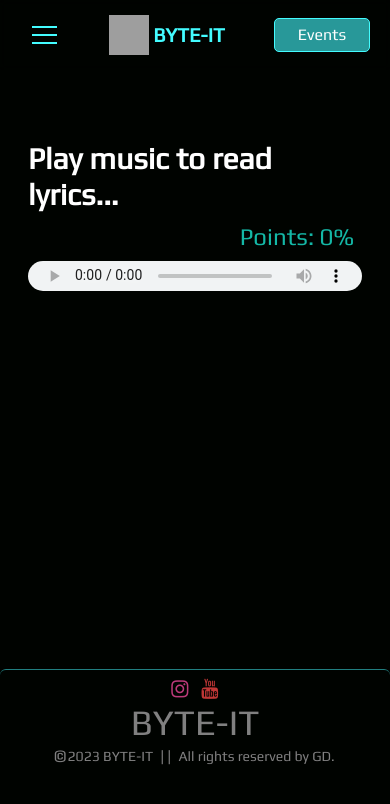
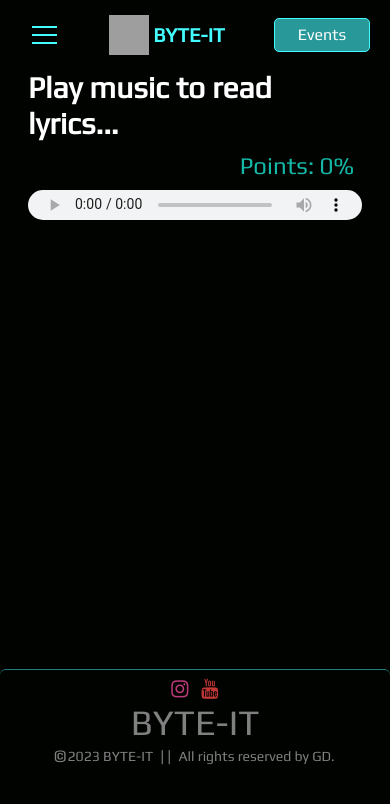
Before and after one commit to gauravdubey013/byteit, a Next.js app: page /Karaoke/1 in a window 390 px wide. Shown: the top 804 px of the page. Built offline with nearby package versions, Linux system fonts and the light colour scheme; grey boxes are pictures that could not be loaded.

Commit message:
Update MusicPlayer.jsx

```diff
--- a/src/components/MusicPlayer.jsx
+++ b/src/components/MusicPlayer.jsx
@@ -1,12 +1,16 @@
 "use client";
 
+import { useEffect, useState } from "react";
+import { useRouter } from "next/navigation";
 import { musics } from "@/app/Karaoke/[music]/musicsdata";
-import { useEffect, useState } from "react";
 
 const MusicPlayer = (props) => {
   const titleFetch = props.setTitle;
   const audioFetch = props.setAudio;
   const lyricFetch = props.setLyric;
+  const navigateProps = props.setNavigate;
+
+  const navigate = useRouter();
 
   const [lyrics, setLyrics] = useState([]);
   const [pointArray, setPointArray] = useState([]);
@@ -67,8 +71,9 @@
 
     if (index == null) return;
 
+    const currentLyric = lyrics[index].text;
     const lyricElement = document.querySelector(".lyric");
-    lyricElement.innerHTML = lyrics[index].text;
+    lyricElement.innerHTML = currentLyric;
 
     if (lyricIndex !== index) {
       if (index % 3) {
@@ -77,7 +82,7 @@
         setNote("");
         setIsPlaying(Math.random(100));
       }
-      setLyricStore(lyricStore + lyrics[index].text);
+      setLyricStore(lyricStore + currentLyric);
       setLyricIndex(index);
       countScore();
     }
@@ -135,6 +140,7 @@
 
   const handleOnPlay = () => {
     setIsRecording(true);
+    navigate.push(navigateProps);
   };
 
   const handleOnPause = () => {
@@ -214,16 +220,16 @@
 
   return (
     <>
-      <div className="w-full h-[71vh] md:h-screen relative">
-        <div className="w-[35%] h-[20%] z-20 scale-75 -ml-10 -mt-3 absolute hidden md:flex flex-col items-center justify-center gap-2">
-          <h1 className="text-3xl text-white font-extrabold ease-in-out duration-200">
+      <div className="w-full h-[71vh] md:h-screen relative px-7">
+        <div className="w-full md:w-[20%] h-[25%] md:h-[18%] md:absolute md:-ml-5 flex flex-col items-center justify-center gap-2">
+          <h1 className="text-3xl md:text-2xl text-white font-extrabold ease-in-out duration-200">
             Play music to read lyrics...
           </h1>
-          <div className="w-full h-[30%] flex items-center justify-between gap-2 text-2xl text-teal-500 px-2">
+          <div className="w-full h-[30%] flex items-center justify-between gap-2 text-2xl md:text-xl text-teal-500 px-2">
             <h1 className="uppercase font-bold">{titleFetch}</h1>
             <p className="">Points: {points}%</p>
           </div>
-          <div className="w-full h-full">
+          <div className="w-full h-full flex items-center justify-center md:py-2">
             <audio
               onPlay={handleOnPlay}
               onPause={handleOnPause}
@@ -235,31 +241,9 @@
             </audio>
           </div>
         </div>
-        <div className="w-full h-full z-10 flex flex-col gap-2 items-center justify-center px-7">
-          <div className="w-full h-[25%] flex flex-col items-center justify-center gap-2 md:hidden">
-            <h1 className="text-3xl text-white font-extrabold ease-in-out duration-200">
-              Play music to read lyrics...
-            </h1>
-            <div className="w-full h-[30%] flex items-center justify-between gap-2 text-2xl text-teal-500 px-2">
-              <h1 className="uppercase font-bold">{titleFetch}</h1>
-              <p className="">Points: {points}%</p>
-            </div>
-            <div className="w-full h-full flex items-center justify-center md:py-2">
-              <audio
-                onPlay={handleOnPlay}
-                onPause={handleOnPause}
-                className="player w-full h-full"
-                controls
-                onTimeUpdate={handleTimeUpdate}
-              >
-                <source src={audioFetch} type="audio/mpeg" />
-              </audio>
-            </div>
-          </div>
-          <div className="w-auto h-[50%] md:h-auto md:scale-x-150 flex items-center justify-center text-center text-white">
-            <div className="lyric text-[100rem] scale-110 md:scale-150"></div>
-            {/* Display your synchronized lyrics here */}
-          </div>
+        <div className="w-full h-[50%] md:h-full flex items-center justify-center text-center text-white">
+          <div className="lyric"></div>
+          {/* Display your synchronized lyrics here */}
         </div>
       </div>
     </>
```
